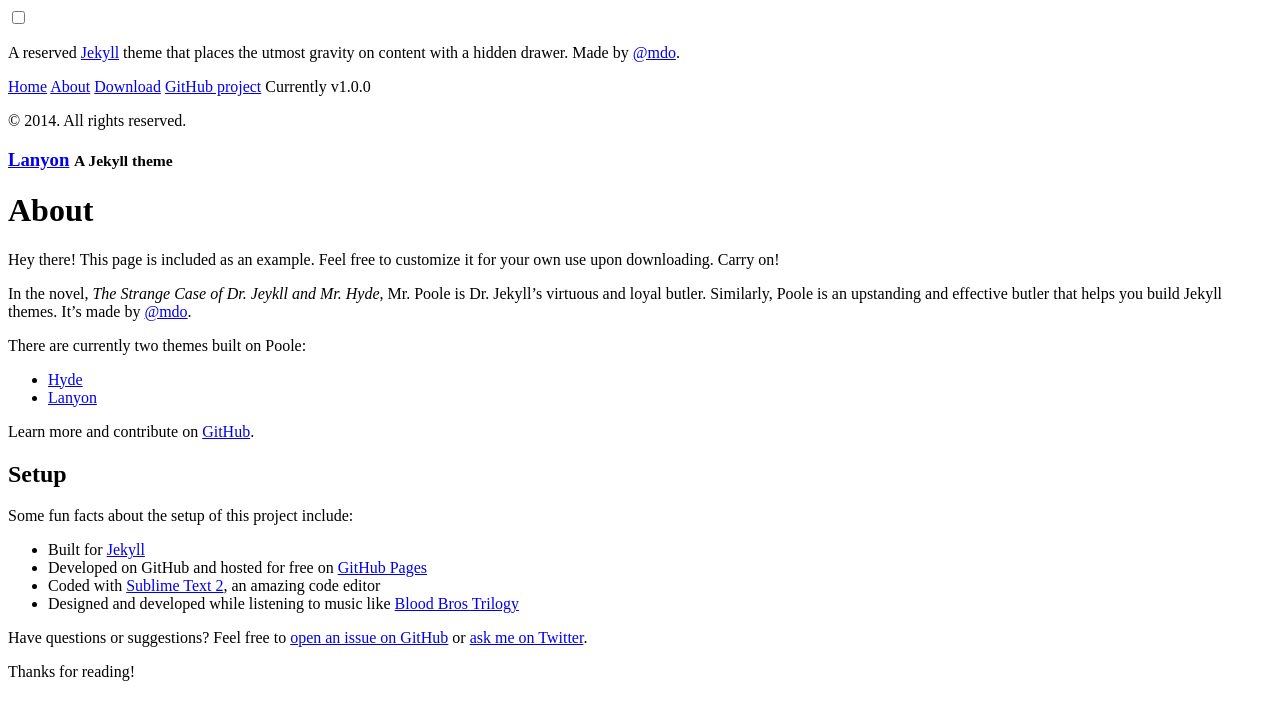
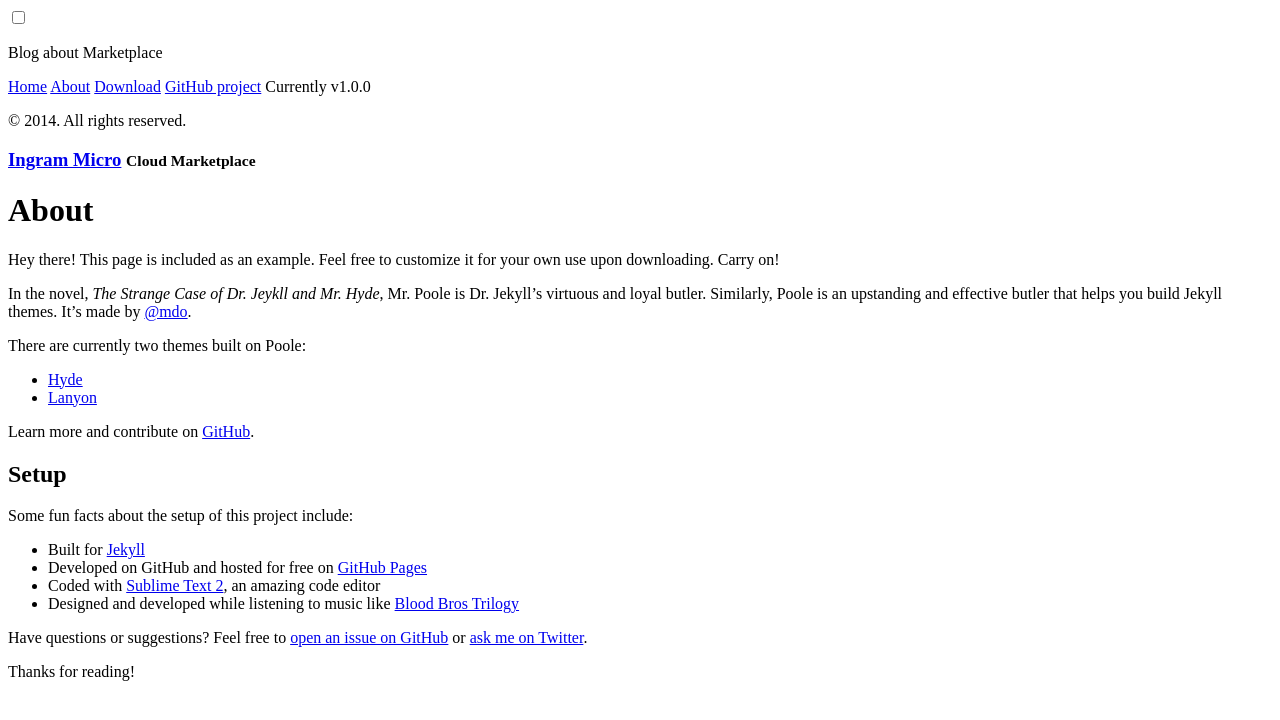
Before and after one commit to B-DAP/B-DAP.github.io, a Jekyll site: the page built from about.md, in a window 1280 px wide. Shown: the top 720 px of the page. Built offline with Jekyll 4.4.1, drawn with Linux system fonts in a browser that asks for light colours; Markdown is read by kramdown in place of the engine named in the settings.

Commit message:
Updated _config.yml

```diff
--- a/_config.yml
+++ b/_config.yml
@@ -6,15 +6,15 @@
 permalink:        pretty
 
 # Setup
-title:            Lanyon
-tagline:          'A Jekyll theme'
-description:      'A reserved <a href="http://jekyllrb.com" target="_blank">Jekyll</a> theme that places the utmost gravity on content with a hidden drawer. Made by <a href="https://twitter.com/mdo" target="_blank">@mdo</a>.'
-url:              http://lanyon.getpoole.com
+title:            Ingram Micro
+tagline:          'Cloud Marketplace'
+description:      'Blog about Marketplace'
+url:              b-dap.github.com
 paginate:         5
 
 author:
-  name:           'Mark Otto'
-  url:            https://twitter.com/mdo
+  name:           'Alex Graciov'
+  url:            http://google.ca
 
 # Custom vars
 version:          1.0.0
```
